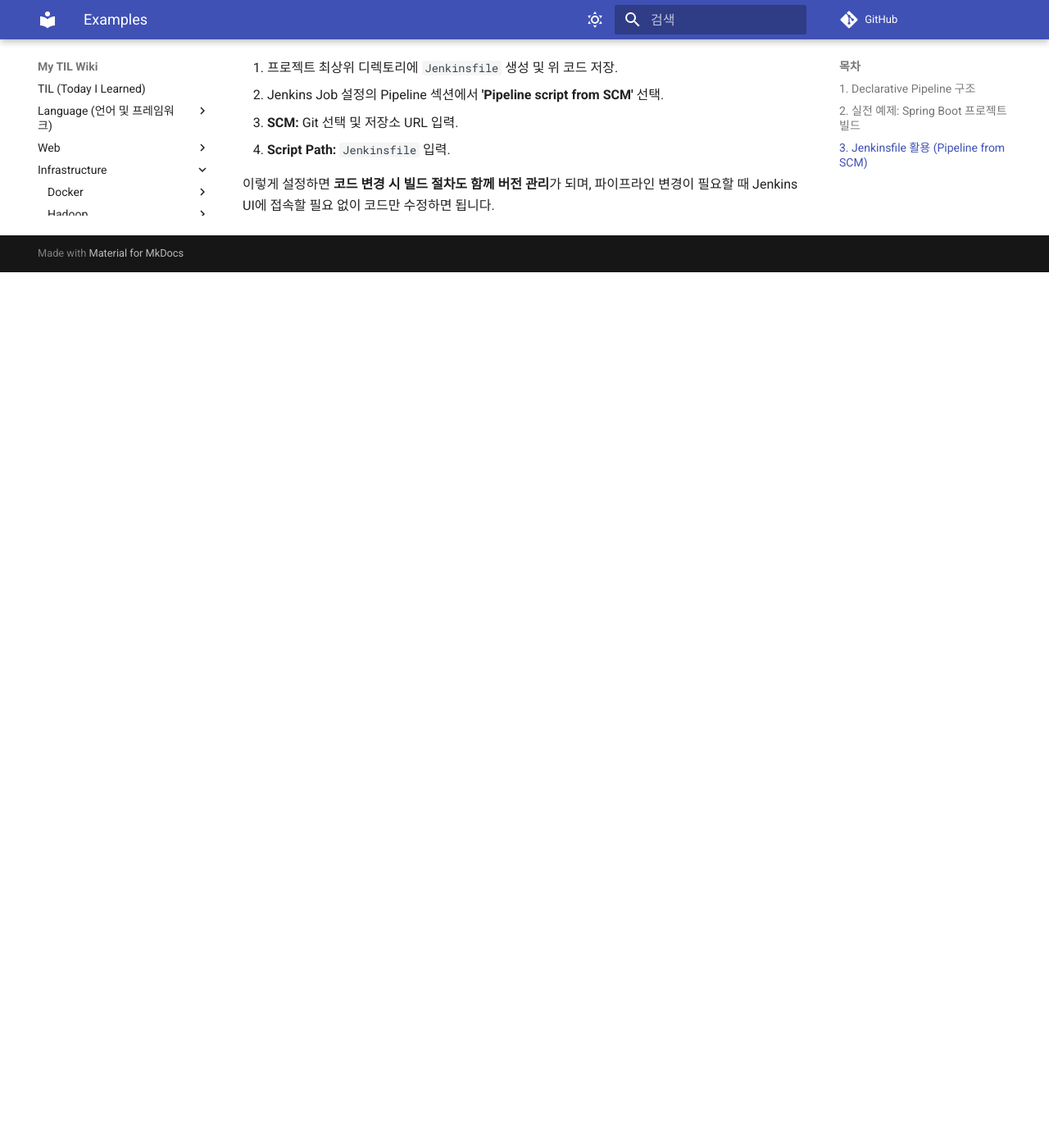
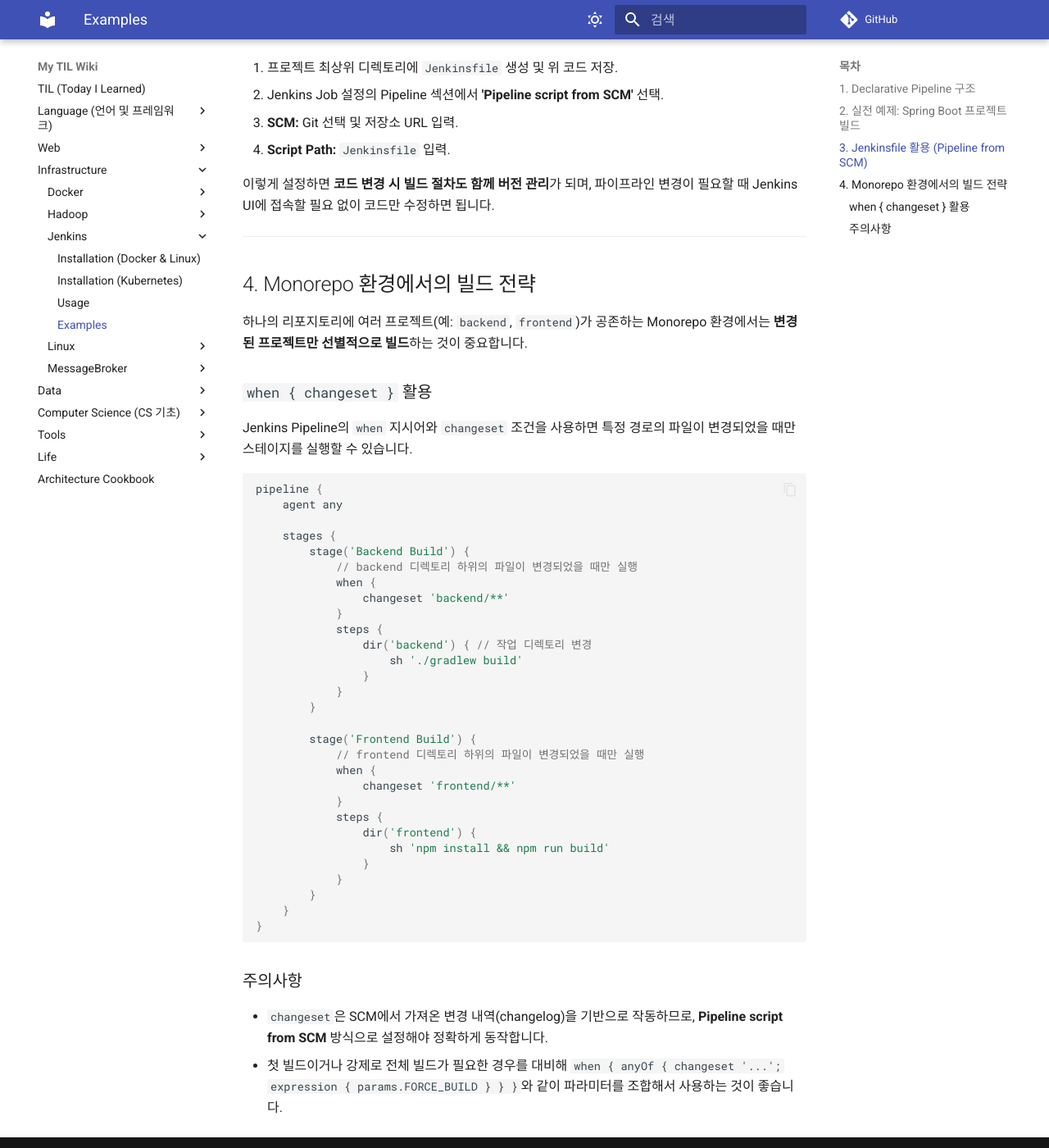
Before and after one commit to DevDooly/TIL, an MkDocs documentation site: the page built from docs/Infrastructure/Jenkins/Examples.md, in a window 1280 px wide and 1400 px high, scrolled down 2105 px. Shown: the whole window at 82% size. Built offline with MkDocs 1.6.1 and Material for MkDocs 9.7.7, drawn with Linux system fonts in a browser that asks for light colours; comment, search, counter and statistics services are not loaded; before the commit the page ends 2437 px from its top, so only the background shows below that.

Commit message:
feat(docs): Jenkins Monorepo 빌드 전략 예제 추가
- Examples.md에 Monorepo 환경에서 changeset을 이용한 조건부 빌드 예제 추가

````diff
--- a/docs/Infrastructure/Jenkins/Examples.md
+++ b/docs/Infrastructure/Jenkins/Examples.md
@@ -104,3 +104,49 @@
 4. **Script Path:** `Jenkinsfile` 입력.
 
 이렇게 설정하면 **코드 변경 시 빌드 절차도 함께 버전 관리**가 되며, 파이프라인 변경이 필요할 때 Jenkins UI에 접속할 필요 없이 코드만 수정하면 됩니다.
+
+---
+
+## 4. Monorepo 환경에서의 빌드 전략
+
+하나의 리포지토리에 여러 프로젝트(예: `backend`, `frontend`)가 공존하는 Monorepo 환경에서는 **변경된 프로젝트만 선별적으로 빌드**하는 것이 중요합니다.
+
+### `when { changeset }` 활용
+
+Jenkins Pipeline의 `when` 지시어와 `changeset` 조건을 사용하면 특정 경로의 파일이 변경되었을 때만 스테이지를 실행할 수 있습니다.
+
+```groovy
+pipeline {
+    agent any
+
+    stages {
+        stage('Backend Build') {
+            // backend 디렉토리 하위의 파일이 변경되었을 때만 실행
+            when {
+                changeset 'backend/**'
+            }
+            steps {
+                dir('backend') { // 작업 디렉토리 변경
+                    sh './gradlew build'
+                }
+            }
+        }
+
+        stage('Frontend Build') {
+            // frontend 디렉토리 하위의 파일이 변경되었을 때만 실행
+            when {
+                changeset 'frontend/**'
+            }
+            steps {
+                dir('frontend') {
+                    sh 'npm install && npm run build'
+                }
+            }
+        }
+    }
+}
+```
+
+### 주의사항
+- `changeset`은 SCM에서 가져온 변경 내역(changelog)을 기반으로 작동하므로, **Pipeline script from SCM** 방식으로 설정해야 정확하게 동작합니다.
+- 첫 빌드이거나 강제로 전체 빌드가 필요한 경우를 대비해 `when { anyOf { changeset '...'; expression { params.FORCE_BUILD } } }`와 같이 파라미터를 조합해서 사용하는 것이 좋습니다.
````
